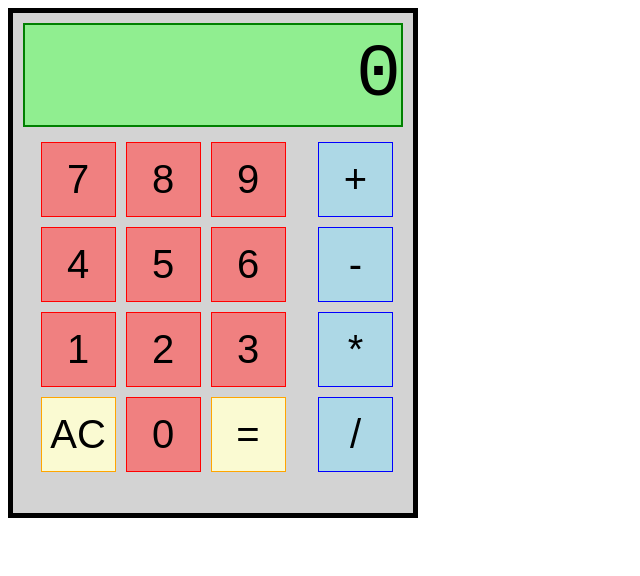
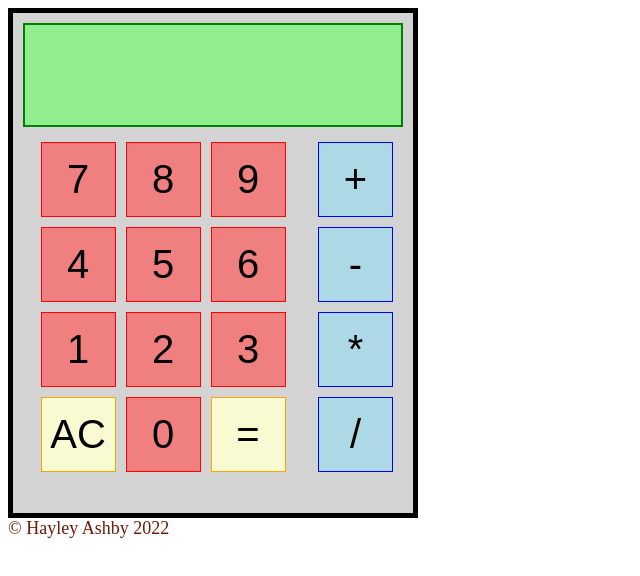
Before and after one commit to hayleyashby7/Calculator, a website: page index.html in a window 1280 px wide. Shown: the whole page, without its empty margins (0-640 px from the left). Drawn offline with Linux system fonts and the light colour scheme.

Commit message:
Adjust file structure

```diff
--- a/src/calculator.js
+++ b/calculator.js
@@ -174,7 +174,7 @@ export class Calculator extends MathFunctions {
       successful = true;
     } catch (e) {
       console.log(e);
-      alert(e);
+      // alert(e);
     }
     return successful;
   }
@@ -206,7 +206,7 @@ function updateDisplay(value) {
   if (value.length >= 8) {
     value = value.slice(-8);
   }
-  document.getElementById("display").innerHTML = value;
+  //document.getElementById("display").innerHTML = value;
 }
 
 export function setDisplayValue(calcObj, value) {
--- a/src/index.html
+++ b/index.html
@@ -30,5 +30,8 @@
       </div>
     </div>
     <script type = "module" src="calculator.js"></script>
+    <footer>
+      <div class="subtext">&copy Hayley Ashby 2022</div>
+    </footer>
   </body>
 </html>
--- a/src/style.css
+++ b/style.css
@@ -65,6 +65,11 @@
   background-color: lightgoldenrodyellow;
 }
 
+.subtext {
+  font-size: 18px;
+  color: #6f1a0b;
+}
+
 button {
   display: flex;
   justify-content: center;
```
Also changed, not shown: test/calculator.spec.js (+1 -1 lines).
